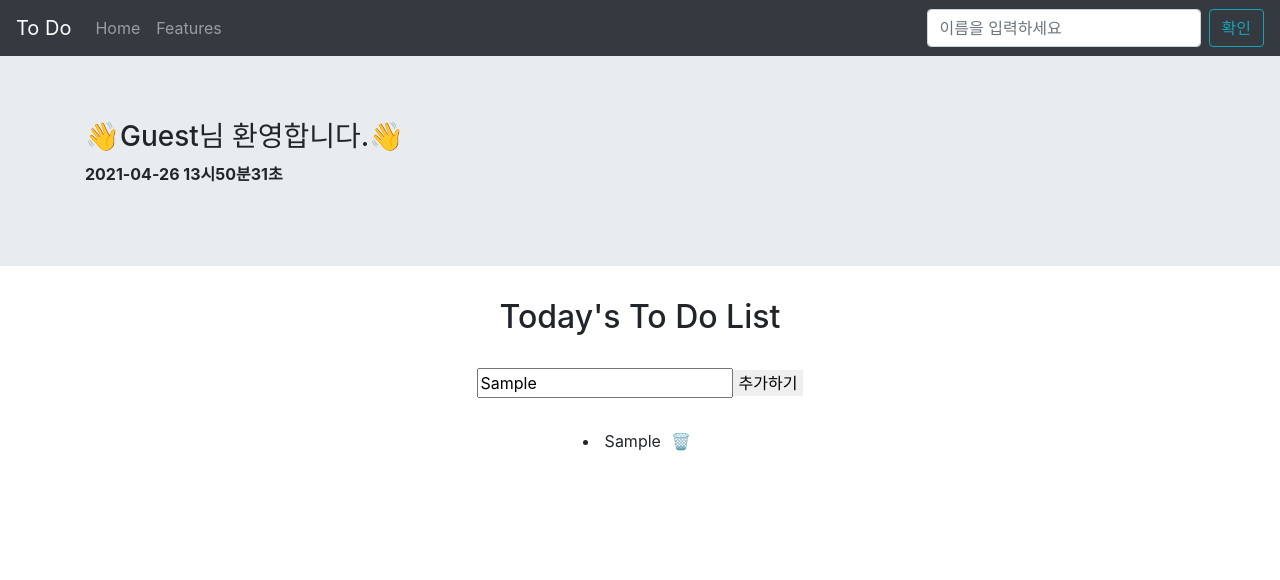
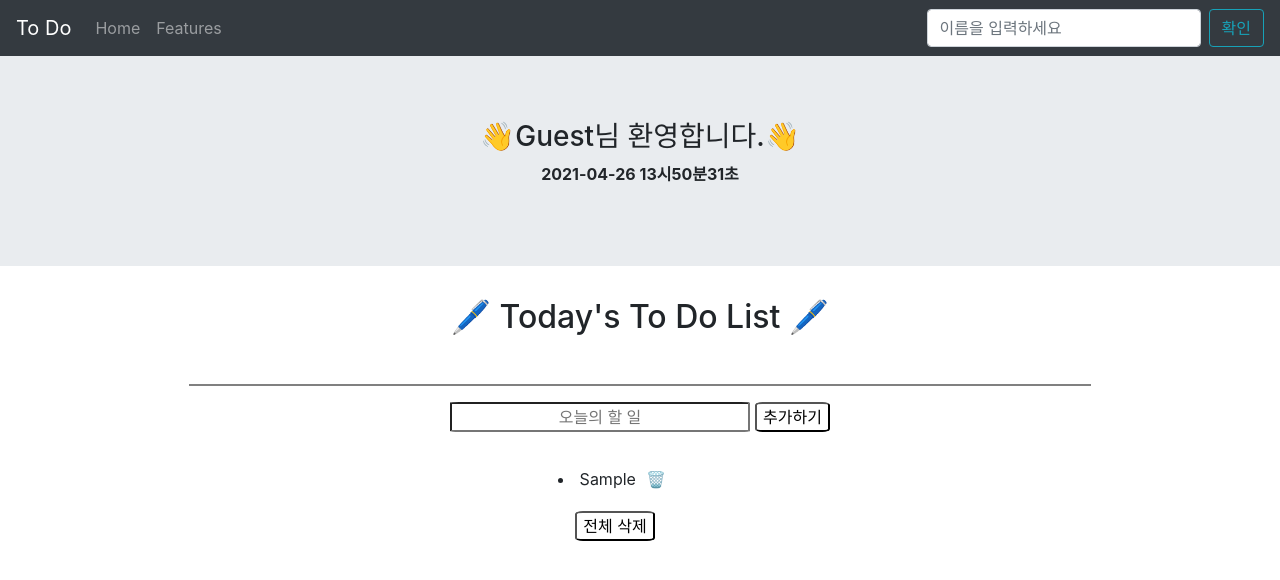
Before and after one commit to jaehyeon99/To_Do_List, a React (Create React App) app: page / in a window 1280 px wide. Both pictures are taken after typing "Sample" into the empty fields and a click on the button "추가하기". Shown: the top 580 px of the page. Built offline with nearby package versions, Linux system fonts and the light colour scheme.

Commit message:
edit todolist && css deisgn
edit todolist && css deisgn

```diff
--- a/src/App.css
+++ b/src/App.css
@@ -6,8 +6,16 @@
 {
     font-weight: bold;
 }
+.write{
+    width: 300px;
+    text-align: center;
+    border-radius: 3%;
+    outline: none;
+}
 .add{
-    border:none;
+    margin-left: 5px;
+    border-radius: 10%;
+    background-color: transparent;
 }
 .delete{
     border:none;
@@ -19,3 +27,23 @@
 .mylist{
     margin-top: 30px;
 }
+.line{
+    width: 900px;
+    border: 1px solid gray;
+}
+.door{
+    text-align: center;
+}
+.mylist{
+    margin-right: 50px;
+    line-height: 200%;
+}
+.clear{
+    margin-top: 15px;
+    margin-right: 50px;
+    border-radius: 10%;
+    background-color: transparent;
+}
+.checked{
+    text-decoration: line-through;
+}
--- a/src/App.js
+++ b/src/App.js
@@ -40,7 +40,7 @@ function App() {
           }
         </Form>
       </Navbar>
-      <Jumbotron fluid>
+      <Jumbotron className="door" fluid>
         <Container>
           <h3>👋{name}님 환영합니다.👋</h3>
           <p><Clock /></p>
--- a/src/Components/Todo.js
+++ b/src/Components/Todo.js
@@ -6,35 +6,50 @@ function Todo() {
 
     let [todo, addtodo] = useState([]);
     let [something, newthing] = useState('');
+    let [del, newdel] = useState(false);
+
+
 
     return (
         <div className="Listform">
-            <h2>Today's To Do List</h2>
+            <h2>🖊️ Today's To Do List 🖊️</h2>
             <br />
-            <input onChange={(e) => {
+            <hr className="line" />
+            <input value={something} className="write" onChange={(e) => {
                 newthing(e.target.value)
             }} type="text" placeholder="오늘의 할 일"></input>
 
             <button value={something} className="add" onClick={() => {
                 var copy = [...todo];
-                copy.push(something);
+
+                something === '' ?
+
+                    alert("할 일을 입력해주세요")
+                    :
+                    copy.push(something);
                 addtodo(copy);
+                newthing('');
+
+
 
             }}
             >추가하기</button>
             <div className="mylist">
                 {
                     todo.map((map, index) => {
-                        return <li key={index} >{map} <button onClick={() => {
-                            todo.splice(index, 1);
-                            newthing(' ');
+                        return <li className={del ? 'checked' : 'notcheck'} key={index} >{map} <button onClick={() => {
+                            newdel(true);
+
                         }} className="delete">🗑️</button>
                         </li>
 
                     })
                 }
+            </div>
+            <button className="clear" onClick={() => {
+                addtodo([])
+            }}>전체 삭제</button>
 
-            </div>
 
 
 
```
